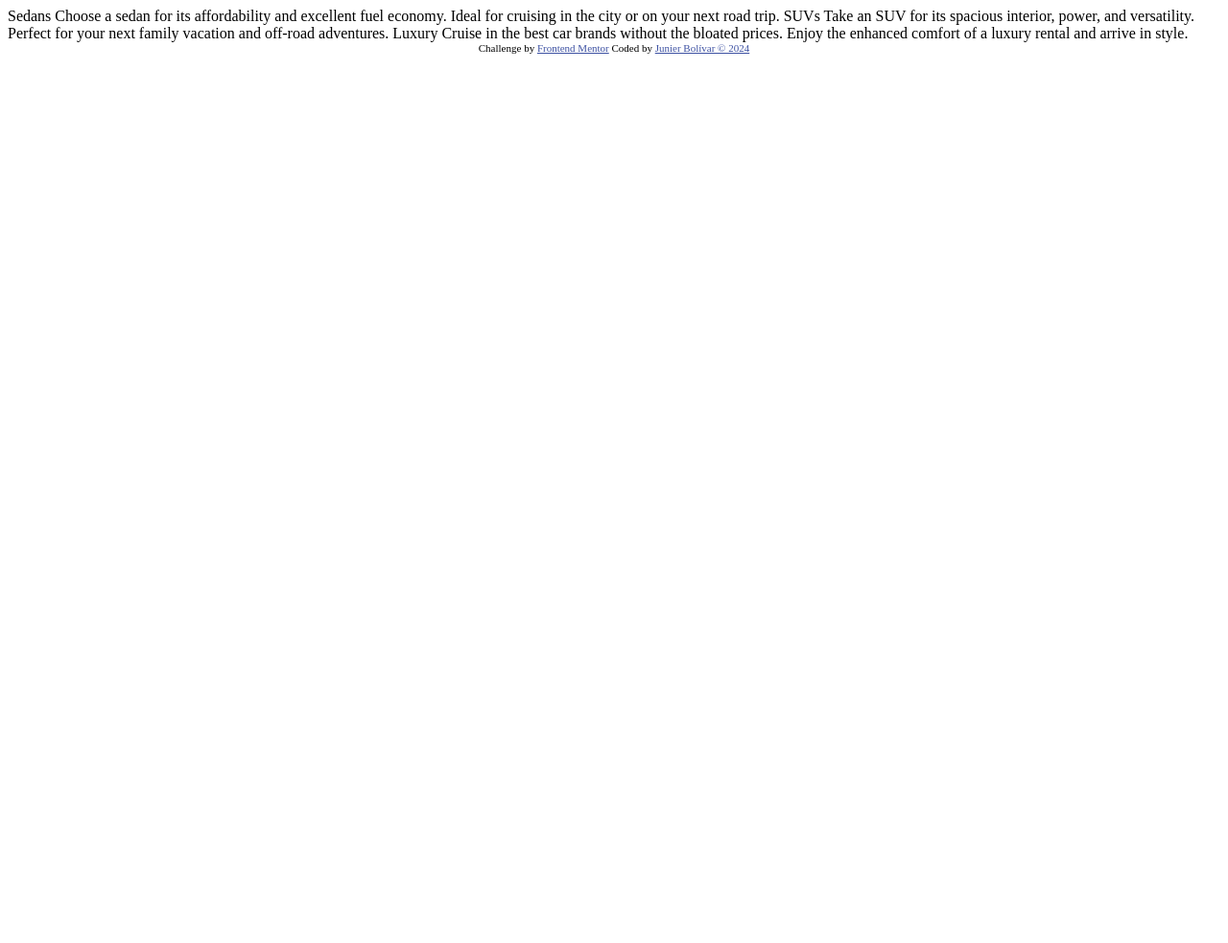
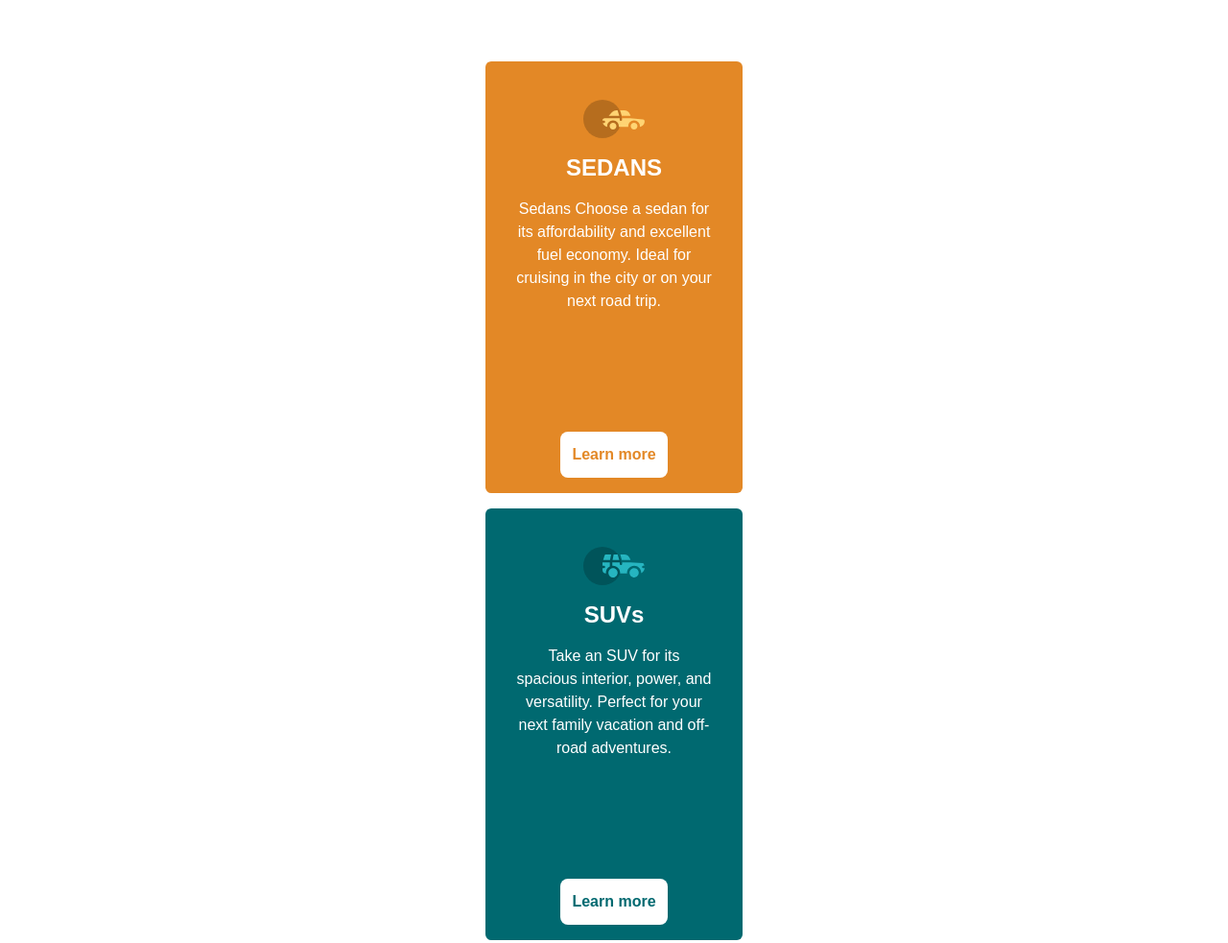
Before and after one commit to Junbol-Frontend-Mentor/3-column-preview-card-component, a website: page index.html in a window 1280 px wide. Shown: the top 983 px of the page at 96% size. Before the commit the page ends 800 px from the top, so only its background shows below. Drawn offline with Linux system fonts and the light colour scheme.

Commit message:
project done

```diff
--- a/index.html
+++ b/index.html
@@ -1,32 +1,91 @@
 <!DOCTYPE html>
 <html lang="en">
   <head>
-  <meta charset="UTF-8">
-  <meta name="viewport" content="width=device-width, initial-scale=1.0"> <!-- displays site properly based on user's device -->
-
-  <link rel="icon" type="image/png" sizes="32x32" href="./images/favicon-32x32.png">
-
+    <meta charset="UTF-8" />
+    <meta name="viewport" content="width=device-width, initial-scale=1.0" />
+    <link rel="icon" type="image/png" sizes="32x32" href="./images/favicon-32x32.png" />
+    <link href="dist/output.css" rel="stylesheet" />
     <title>Frontend Mentor | 3-column preview card component</title>
-
-  <!-- Feel free to remove these styles or customise in your own stylesheet 👍 -->
     <style>
-    .attribution { font-size: 11px; text-align: center; }
-    .attribution a { color: hsl(228, 45%, 44%); }
+      .attribution {
+        font-size: 11px;
+        text-align: center;
+        color: hsl(230, 8%, 15%);
+      }
+      .attribution a {
+        color: hsl(228, 45%, 44%);
+      }
     </style>
   </head>
-<body>
+  <body class="flex flex-col items-center font-lexendDeco bg-white text-center p-6">
+    <!-- Main container with responsive width and flex properties -->
+    <main
+      class="w-full sm:w-full md:w-3/4 lg:w-2/3 2xl:w-2/3 mx-auto flex flex-col 2xl:flex-row items-center justify-start 2xl:justify-around h-1000 overflow-hidden p-2 mt-8"
+    >
+<!--
+2xl:w-2/3: This class applies a width of two-thirds of the container when the screens reaches 1372 pixels wide or larger.
+2xl:flex-row: This class applies a flex-row layout (horizontal) for screens that are 1372 pixels wide or larger.
+2xl:justify-around: This class applies justify-around (spacing between items) for screens that are 1372 pixels wide or larger. -->
+      <!-- Card 1 -->
+      <div
+        class="flex-shrink-0 w-full md:w-1/3 max-w-[280px] h-[450px] flex flex-col items-center bg-primary-bright-orange rounded-md justify-between p-4 mb-4"
+      >
+        <div class="h-[270px] w-full flex flex-col items-center p-4 justify-around">
+          <img src="./assets/images/icon-sedans.svg" alt="image" />
+          <h1 class="text-white text-2xl font-bigShoulders font-semibold">SEDANS</h1>
+          <p class="text-white">
+            Sedans Choose a sedan for its affordability and excellent fuel economy. Ideal for cruising in the city or on your next road
+            trip.
+          </p>
+        </div>
+        <button
+          type="button"
+          class="w-28 h-12 bg-white text-primary-bright-orange rounded-lg hover:bg-transparent hover:border-4 hover:border-white hover:text-white flex items-center justify-center font-bold"
+        >
+          Learn more
+        </button>
 
-  Sedans
-  Choose a sedan for its affordability and excellent fuel economy. Ideal for cruising in the city
-  or on your next road trip.
-
-  SUVs
-  Take an SUV for its spacious interior, power, and versatility. Perfect for your next family vacation
-  and off-road adventures.
-
-  Luxury
-  Cruise in the best car brands without the bloated prices. Enjoy the enhanced comfort of a luxury
-  rental and arrive in style.
+        <!-- Centering the text -->
+      </div>
+      <!-- Card 2 -->
+      <div
+        class="flex-shrink-0 w-full md:w-1/3 max-w-[280px] h-[450px] flex flex-col items-center bg-primary-dark-cyan rounded-md justify-between p-4 mb-4"
+      >
+        <div class="h-[270px] w-full flex flex-col items-center p-4 justify-around">
+          <img src="./assets/images/icon-suvs.svg" alt="image" />
+          <h1 class="text-white text-2xl font-bigShoulders font-semibold">SUVs</h1>
+          <p class="text-white">
+            Take an SUV for its spacious interior, power, and versatility. Perfect for your next family vacation and off-road adventures.
+          </p>
+        </div>
+        <button
+          type="button"
+          class="w-28 h-12 bg-white text-primary-dark-cyan rounded-lg hover:bg-transparent hover:border-4 hover:border-white hover:text-white flex items-center justify-center font-bold"
+        >
+          Learn more
+        </button>
+        <!-- Centering the text -->
+      </div>
+      <!-- Card 3 -->
+      <div
+        class="flex-shrink-0 w-full md:w-1/3 max-w-[280px] h-[450px] flex flex-col items-center bg-primary-very-dark-cyan rounded-md justify-between p-4 mb-4"
+      >
+        <div class="h-[270px] w-full flex flex-col items-center p-4 justify-around">
+          <img src="./assets/images/icon-luxury.svg" alt="image" />
+          <h1 class="text-white text-2xl font-bigShoulders font-semibold">Luxury</h1>
+          <p class="text-white">
+            Cruise in the best car brands without the bloated prices. Enjoy the enhanced comfort of a luxury rental and arrive in style.
+          </p>
+        </div>
+        <button
+          type="button"
+          class="w-28 h-12 bg-white text-primary-very-dark-cyan rounded-lg hover:bg-transparent hover:border-4 hover:border-white hover:text-white flex items-center justify-center font-bold"
+        >
+          Learn more
+        </button>
+        <!-- Centering the text -->
+      </div>
+    </main>
 
     <div class="text-white attribution mt-8 mx-auto">
       Challenge by <a href="https://www.frontendmentor.io?ref=challenge" target="_blank">Frontend Mentor</a> Coded by
--- /dev/null
+++ b/src/styles.css
@@ -0,0 +1,6 @@
+@import url('https://fonts.googleapis.com/css2?family=Lexend+Deca:wght@100..900&display=swap');
+@import url('https://fonts.googleapis.com/css2?family=Big+Shoulders+Display:wght@100..900&display=swap');
+
+@tailwind base;
+@tailwind components;
+@tailwind utilities;
--- /dev/null
+++ b/tailwind.config.js
@@ -0,0 +1,37 @@
+module.exports = {
+  content: [
+    './src/**/*.{html,js,css}', // Include all CSS, HTML, and JS files in src directory
+    './index.html', // Include the main HTML file
+  ],
+  theme: {
+    extend: {
+      height: {
+        1000: '1000px', // Custom height class
+      },
+      minWidth: {
+        50: '50px',
+        200: '200px',
+        600: '600px',
+      },
+      colors: {
+        primary: {
+          'bright-orange': 'hsl(31, 77%, 52%)',
+          'dark-cyan': 'hsl(184, 100%, 22%)',
+          'very-dark-cyan': 'hsl(179, 100%, 13%)',
+        },
+        neutral: {
+          'transparent-white': 'hsla(0, 0%, 100%, 0.75)',
+          'very-light-gray': 'hsl(0, 0%, 95%)',
+        },
+      },
+      fontFamily: {
+        lexendDeco: ['Lexend Deco', 'sans-serif'],
+        bigShoulders: ['Big Shoulders Display', 'sans-serif'],
+      },
+      screens: {
+        '2xl': '1372px', // Custom breakpoint for 1372px
+      },
+    },
+  },
+  plugins: [],
+};
```
Also changed, not shown: old_files/index-ref.html (added, +57 -0 lines), package.json (added, +15 -0 lines), README.md, assets/images/screenshot.jpg, dist/output.css (added), 1 other file. Lines whose indentation alone changed are shown as unchanged.
